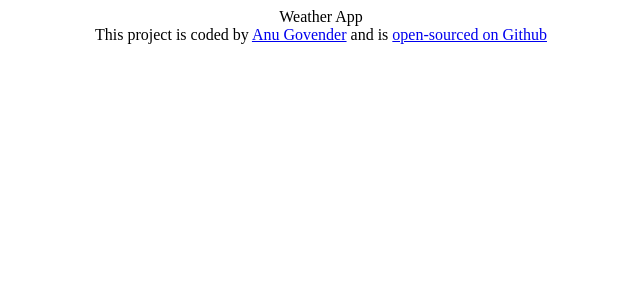
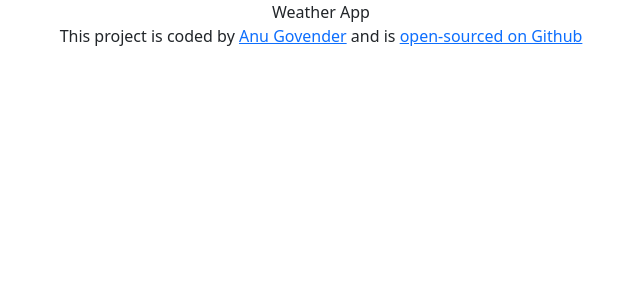
Before and after one commit to 1543-STACK/climate-react, a React (Create React App) app: page / in a window 1280 px wide. Shown: the top 300 px of the page, without its empty margins (319-959 px from the left). Built offline with nearby package versions, Linux system fonts and the light colour scheme.

Commit message:
added bootstrap

```diff
--- a/package.json
+++ b/package.json
@@ -6,6 +6,7 @@
     "@testing-library/jest-dom": "^5.17.0",
     "@testing-library/react": "^13.4.0",
     "@testing-library/user-event": "^13.5.0",
+    "bootstrap": "^5.3.2",
     "react": "^18.2.0",
     "react-dom": "^18.2.0",
     "react-scripts": "5.0.1",
--- a/src/App.js
+++ b/src/App.js
@@ -4,6 +4,7 @@ import "./App.css";
 export default function App() {
   return (
     <div className="App">
+      <div className="container">
         Weather App
         <footer>
           This project is coded by{" "}
@@ -24,5 +25,6 @@ export default function App() {
           </a>
         </footer>
       </div>
+    </div>
   );
 }
```
Also changed, not shown: src/index.js (+9 -6 lines), 1 other file (tests, documents, lock files or other folders). Lines whose indentation alone changed are shown as unchanged.
